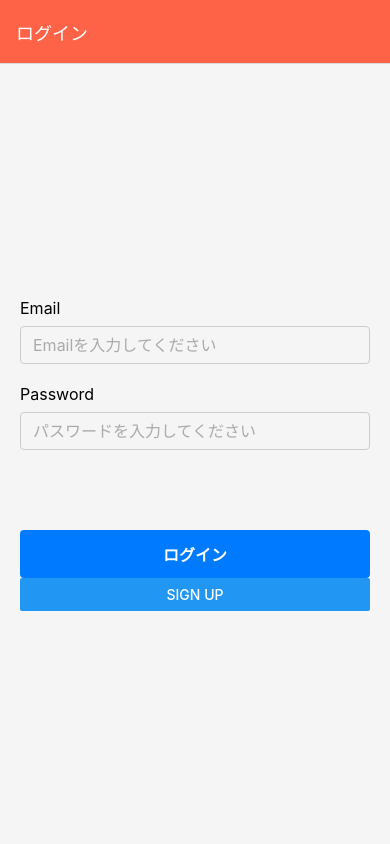
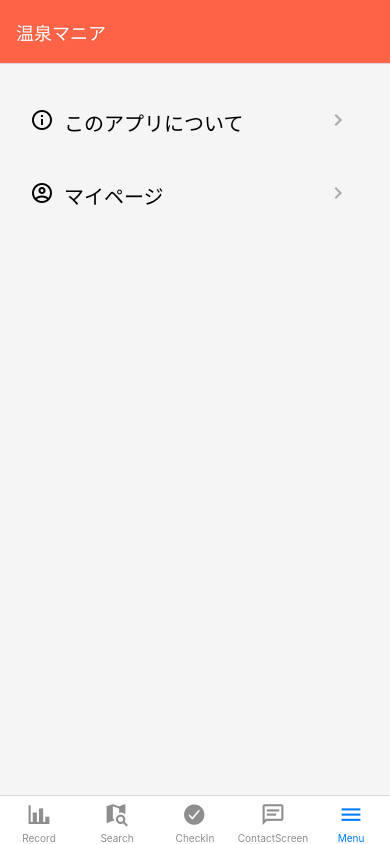
Before and after one commit to Raiu1210/onsen-mania-native, a React Native app: screen /Menu in a window 390 px wide. Built offline with nearby package versions, Linux system fonts and the light colour scheme; no server answers.

Commit message:
save now

```diff
--- a/App.js
+++ b/App.js
@@ -6,6 +6,7 @@ import { createNativeStackNavigator } from '@react-navigation/native-stack';
 import HomeScreen from './components/screens/HomeScreen';
 import LoginScreen from './components/screens/LoginScreen';
 import SignupScreen from './components/screens/SignupScreen';
+import MyPageScreen from './components/screens/MyPageScreen'
 
 const Stack = createNativeStackNavigator();
 
@@ -21,6 +22,7 @@ export default function App() {
         <Stack.Screen name="Home" component={HomeScreen} options={{title: "温泉マニア", headerLeft: null, }} />
         <Stack.Screen name="Login" component={LoginScreen} options={{title: "ログイン", headerLeft: null, }} />
         <Stack.Screen name="Signup" component={SignupScreen} options={{title: "ユーザ登録" }} />
+        <Stack.Screen name="MyPage" component={MyPageScreen} options={{title: "マイページ", headerBackVisible: true }} />
       </Stack.Navigator>
     </NavigationContainer>
   );
--- a/components/screens/CheckInScreen.js
+++ b/components/screens/CheckInScreen.js
@@ -2,7 +2,6 @@ import React, { useEffect, useState } from 'react';
 import { StyleSheet, ScrollView, RefreshControl } from 'react-native';
 import axios from 'axios';
 import * as SecureStore from 'expo-secure-store';
-import { useIsFocused } from '@react-navigation/native';
 
 // components
 import OnsenCardComponent from '../OnsenCardComponent';
@@ -10,7 +9,6 @@ import OnsenCardComponent from '../OnsenCardComponent';
 const CheckInScreen = () => {
   const [myVisits, setMyVisits] = useState([]);
   const [refreshing, setRefreshing] = useState(false);
-  // const isFocused = useIsFocused();
 
   const fetchData = async () => {
     try {
--- a/components/screens/HomeScreen.js
+++ b/components/screens/HomeScreen.js
@@ -9,6 +9,7 @@ import CheckInScreen from './CheckInScreen';
 import SearchScreen from './SearchScreen';
 import RecordScreen from './RecordScreen';
 import ContactScreen from './ContactScreen';
+import MenuScreen from './MenuScreen';
 
 const Tab = createBottomTabNavigator();
 
@@ -48,6 +49,8 @@ const HomeScreen = () => {
             iconName = 'checkmark-circle';
           } else if (route.name === 'ContactScreen') {
             return <MaterialCommunityIcons name="message-text-outline" size={size} color={color} />
+          } else if (route.name === 'Menu') {
+            return <MaterialCommunityIcons name="menu" size={size} color={color} />;
           }
 
           return <Ionicons name={iconName} size={size} color={color} />;
@@ -58,6 +61,7 @@ const HomeScreen = () => {
       <Tab.Screen name="Search" component={SearchScreen} />
       <Tab.Screen name="CheckIn" component={CheckInScreen} />
       <Tab.Screen name="ContactScreen" component={ContactScreen} />
+      <Tab.Screen name="Menu" component={MenuScreen} />
     </Tab.Navigator>
   );
 };
--- /dev/null
+++ b/components/screens/MenuScreen.js
@@ -0,0 +1,68 @@
+import React from 'react';
+import { View, Text, TouchableOpacity, StyleSheet } from 'react-native';
+import { useNavigation } from '@react-navigation/native';
+import { MaterialCommunityIcons } from '@expo/vector-icons';
+
+const MenuScreen = () => {
+  const navigation = useNavigation();
+
+  const navigateToScreen = (screenName) => {
+    navigation.navigate(screenName);
+  };
+
+  return (
+    <View style={styles.container}>
+      <TouchableOpacity
+        style={styles.item}
+        onPress={() => navigateToScreen('AboutApp')}
+      >
+        <MaterialCommunityIcons name="information-outline" size={24} color="#000" style={styles.icon} />
+        <Text style={styles.title}>このアプリについて</Text>
+        <View style={{ flex: 1 }} />
+        <MaterialCommunityIcons name="chevron-right" size={24} color="#A9A9A9" style={styles.icon} />
+      </TouchableOpacity>
+
+      <TouchableOpacity
+        style={styles.item}
+        onPress={() => navigateToScreen('MyPage')}
+      >
+        <MaterialCommunityIcons name="account-circle-outline" size={24} color="#000" style={styles.icon} />
+        <Text style={styles.title}>マイページ</Text>
+        <View style={{ flex: 1 }} />
+        <MaterialCommunityIcons name="chevron-right" size={24} color="#A9A9A9" style={styles.icon} />
+      </TouchableOpacity>
+    </View>
+  );
+};
+
+const styles = StyleSheet.create({
+  container: {
+    flex: 1,
+    backgroundColor: '#F5F5F5', // Dark background
+    paddingTop: 22,
+  },
+  item: {
+    flexDirection: 'row',
+    backgroundColor: '#F5F5F5', // Darker item background
+    padding: 20,
+    marginVertical: 2,
+    marginHorizontal: 10,
+    borderRadius: 10,
+  },
+  icon: {
+    marginRight: 10, // アイコンの右にスペースを追加
+  },
+  title: {
+    fontSize: 20,
+    // fontWeight: 'bold',
+    // Add more styling as needed
+  },
+  arrow: {
+    fontSize: 24, // 矢印のサイズを調整
+    color: '#000', // 矢印の色
+    color: '#A9A9A9',
+    // 必要に応じて他のスタイルを追加
+  },
+});
+
+export default MenuScreen;
--- /dev/null
+++ b/components/screens/MyPageScreen.js
@@ -0,0 +1,111 @@
+import React, { useEffect, useState } from 'react';
+import axios from 'axios';
+import { View, Button, Alert, StyleSheet } from 'react-native';
+import { useNavigation } from '@react-navigation/native';
+import { MaterialCommunityIcons } from '@expo/vector-icons';
+import * as SecureStore from 'expo-secure-store';
+
+const MyPageScreen = () => {
+  const [me, setMe] = useState({});
+  const navigation = useNavigation();
+
+  const fetchData = async () => {
+    try {
+      const accessToken = await SecureStore.getItemAsync('access_token');
+      const headers = {
+        Authorization: `Bearer ${accessToken}`,
+      };
+      const response = await axios.get('https://monaledge.com:8888/users/me', { headers });
+      const data = response.data;
+      setMe(data);
+      console.log(data)
+    } catch (error) {
+      console.log('データの取得に失敗しました:', error);
+    }
+  };
+
+  useEffect(() => {
+    fetchData();
+  }, []);
+
+  const handleUserDelete = async () => {
+    try {
+      const accessToken = await SecureStore.getItemAsync('access_token');
+      const headers = {
+        Authorization: `Bearer ${accessToken}`,
+      };
+      const response = await axios.get('https://monaledge.com:8888/users/delete', { headers });
+      if (response.status === 200) {
+        // ユーザ削除成功
+        Alert.alert('ユーザ削除', 'ユーザを削除しました。再度アプリを利用する際は、新しくアカウントの作成が必要です');
+        await SecureStore.deleteItemAsync('access_token');
+        navigation.navigate('Login');
+      }
+    } catch (error) {
+      console.log('ユーザ削除に失敗しました:', error);
+      // エラーハンドリングを行うこともできます
+    }
+  };
+
+  const confirmUserDelete = () => {
+    Alert.alert('ユーザ削除', 'ユーザを削除しますか？ この操作を実行してしまうと取り消すことはできません', [
+      {
+        text: 'キャンセル',
+        style: 'cancel',
+      },
+      {
+        text: '削除',
+        onPress: handleUserDelete,
+        style: 'destructive',
+      },
+    ]);
+  };
+
+  const handleLogout = async () => {
+    try {
+      await SecureStore.deleteItemAsync('access_token');
+      navigation.navigate('Login');
+    } catch (error) {
+      console.error('ログアウト時のエラー:', error);
+    }
+  };
+
+  return (
+    <View style={styles.container}>
+      <Button title="ログアウト" onPress={handleLogout} color="#FF0000" />
+      <Button title="ユーザ削除" onPress={confirmUserDelete} color="#FF0000" />
+    </View>
+  );
+};
+
+const styles = StyleSheet.create({
+  container: {
+    flex: 1,
+    backgroundColor: '#F5F5F5', // Dark background
+    paddingTop: 22,
+  },
+  item: {
+    flexDirection: 'row',
+    backgroundColor: '#F5F5F5', // Darker item background
+    padding: 20,
+    marginVertical: 2,
+    marginHorizontal: 10,
+    borderRadius: 10,
+  },
+  icon: {
+    marginRight: 10, // アイコンの右にスペースを追加
+  },
+  title: {
+    fontSize: 20,
+    // fontWeight: 'bold',
+    // Add more styling as needed
+  },
+  arrow: {
+    fontSize: 24, // 矢印のサイズを調整
+    color: '#000', // 矢印の色
+    color: '#A9A9A9',
+    // 必要に応じて他のスタイルを追加
+  },
+});
+
+export default MyPageScreen;
--- a/components/screens/RecordScreen.js
+++ b/components/screens/RecordScreen.js
@@ -1,8 +1,8 @@
 import React, { useEffect, useState } from 'react';
-import { View, ScrollView , StyleSheet, RefreshControl, Text, Button, Alert } from 'react-native';
+import { View, ScrollView , StyleSheet, RefreshControl, Text } from 'react-native';
 import axios from 'axios';
 import * as SecureStore from 'expo-secure-store';
-import { useNavigation, useIsFocused } from '@react-navigation/native';
+import { useIsFocused } from '@react-navigation/native';
 
 // components
 import BarChartComponent from '../BarChartComponent';
@@ -13,7 +13,6 @@ const RecordScreen = () => {
   const [onsenList, setOnsenList] = useState([]);
   const [refreshing, setRefreshing] = useState(false);
   const [loading, setLoading] = useState(true);
-  const navigation = useNavigation();
   const isFocused = useIsFocused();
 
   const fetchData = async () => {
@@ -42,48 +41,6 @@ const RecordScreen = () => {
     }
   }, [isFocused]);
 
-  const handleUserDelete = async () => {
-    try {
-      const accessToken = await SecureStore.getItemAsync('access_token');
-      const headers = {
-        Authorization: `Bearer ${accessToken}`,
-      };
-      const response = await axios.get('https://monaledge.com:8888/users/delete', { headers });
-      if (response.status === 200) {
-        // ユーザ削除成功
-        Alert.alert('ユーザ削除', 'ユーザを削除しました。再度アプリを利用する際は、新しくアカウントの作成が必要です');
-        await SecureStore.deleteItemAsync('access_token');
-        navigation.navigate('Login');
-      }
-    } catch (error) {
-      console.log('ユーザ削除に失敗しました:', error);
-      // エラーハンドリングを行うこともできます
-    }
-  };
-
-  const confirmUserDelete = () => {
-    Alert.alert('ユーザ削除', 'ユーザを削除しますか？ この操作を実行してしまうと取り消すことはできません', [
-      {
-        text: 'キャンセル',
-        style: 'cancel',
-      },
-      {
-        text: '削除',
-        onPress: handleUserDelete,
-        style: 'destructive',
-      },
-    ]);
-  };
-
-  const handleLogout = async () => {
-    try {
-      await SecureStore.deleteItemAsync('access_token');
-      navigation.navigate('Login');
-    } catch (error) {
-      console.error('ログアウト時のエラー:', error);
-    }
-  };
-
 
   if (loading) {
     return (<Text>loading</Text>)
@@ -97,14 +54,10 @@ const RecordScreen = () => {
         <View style={styles.container}>
           <BarChartComponent myVisits={myVisits} />
           <ProgressChartComponent onsenList={onsenList} myVisits={myVisits} />
-          <Button title="ログアウト" onPress={handleLogout} color="#FF0000" />
-          <Button title="ユーザ削除" onPress={confirmUserDelete} color="#FF0000" />
         </View>
       </ScrollView>
     );
   }
-
-
 };
 
 const styles = StyleSheet.create({
--- a/components/screens/SearchScreen.js
+++ b/components/screens/SearchScreen.js
@@ -5,7 +5,6 @@ import MapView, { Marker, PROVIDER_GOOGLE } from 'react-native-maps';
 import axios from 'axios';
 import * as SecureStore from 'expo-secure-store';
 import * as Location from 'expo-location';
-import { useIsFocused } from '@react-navigation/native';
 
 const SearchScreen = () => {
   const [myVisits, setMyVisits] = useState([]);
@@ -13,7 +12,7 @@ const SearchScreen = () => {
   const [selectedOnsen, setSelectedOnsen] = useState(null);
   const [location, setLocation] = useState(null);
   const [region, setRegion] = useState(null);
-  const isFocused = useIsFocused();
+  const [selectedOnsenVisitCount, setSelectedOnsenVisitCount] = useState(0);
 
   const getLocationAsync = async () => {
     try {
@@ -65,6 +64,8 @@ const SearchScreen = () => {
   const handleMarkerPress = async (onsen) => {
     const onsenDetailResponse = await axios.get(`https://monaledge.com:8888/onsen/onsen_detail?onsen_id=${onsen.id}`);
     setSelectedOnsen(onsenDetailResponse.data);
+    const visitCount = myVisits.filter(visit => visit.onsen_id === onsen.id).length;
+    setSelectedOnsenVisitCount(visitCount);
   };
 
   const closeCard = () => {
@@ -193,6 +194,10 @@ const SearchScreen = () => {
 
           <Image source={{ uri: "https://monaledge.com:8888/thumbnails/" + selectedOnsen.image_path }} style={styles.image} />
           <View style={styles.info}>
+            <Text style={styles.label}>訪問回数 :</Text>
+            <Text style={styles.value}>{selectedOnsenVisitCount} 回</Text>
+          </View>
+          <View style={styles.info}>
             <Text style={styles.label}>住所 : </Text>
             <Text style={styles.value}>{selectedOnsen.address}</Text>
           </View>
```
